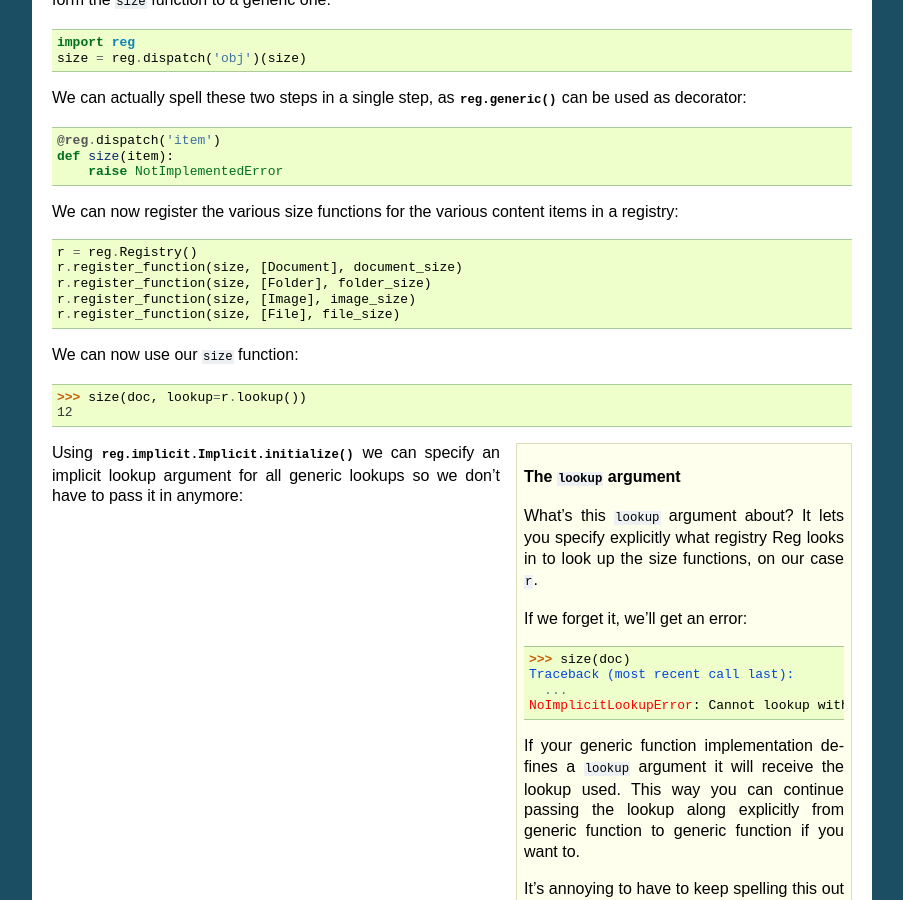
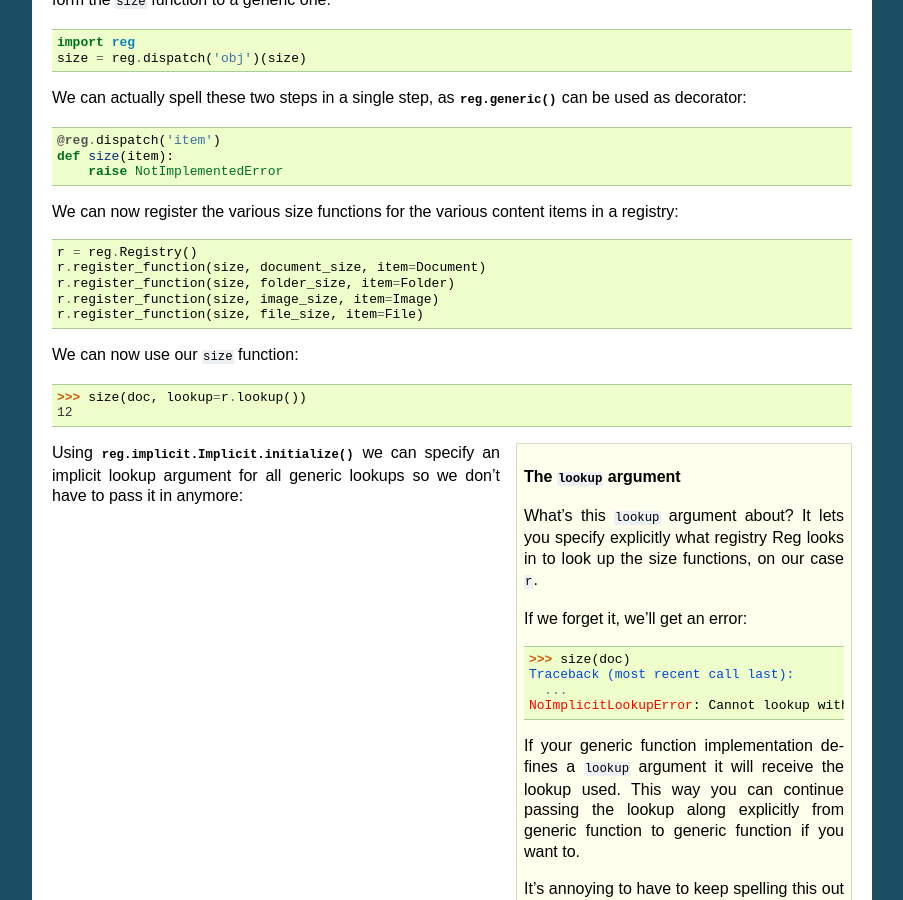
Before and after one commit to morepath/reg, a Sphinx documentation site: the page built from doc/usage.rst, in a window 1280 px wide and 900 px high, scrolled down 6449 px. Shown: the whole window, without its empty margins (198-1101 px from the left). Built offline with Sphinx 7.4.7, drawn with Linux system fonts in a browser that asks for light colours; some of the changed text lies outside the part shown.

Commit message:
Make register_function use key dict (as keyword arguments).
Don't register_dispatch before doing key_dict_to_predicate_key, as
this may be done after configuration time (such as morepath's
request.view()).

Check whether a name in a predicate dict is unknown, and give
error if so. This we want in request.view too, for instance.

```diff
--- a/doc/usage.rst
+++ b/doc/usage.rst
@@ -472,10 +472,10 @@ items in a registry:
 .. testcode::
 
   r = reg.Registry()
-  r.register_function(size, [Document], document_size)
-  r.register_function(size, [Folder], folder_size)
-  r.register_function(size, [Image], image_size)
-  r.register_function(size, [File], file_size)
+  r.register_function(size, document_size, item=Document)
+  r.register_function(size, folder_size, item=Folder)
+  r.register_function(size, image_size, item=Image)
+  r.register_function(size, file_size, item=File)
 
 We can now use our ``size`` function:
 
@@ -639,7 +639,7 @@ function and ``Document``:
 
 .. testcode::
 
-  r.register_function(icon, [Document], DocumentIcon)
+  r.register_function(icon, DocumentIcon, obj=Document)
 
 We can now use the generic ``icon`` to get ``Icon`` API for a
 document:
@@ -668,7 +668,7 @@ brevity let's just define one for ``Image`` here:
       def large(self):
           return load_icon('image_large.png')
 
-  r.register_function(icon, [Image], ImageIcon)
+  r.register_function(icon, ImageIcon, obj=Image)
 
 Now we can use ``icon`` to retrieve the ``Icon`` API for any item in
 the system for which an adapter was registered:
@@ -773,7 +774,7 @@ in its actual implementation elsewhere, into the registry:
   def actual_emailer():
       return send_email
 
-  r.register_function(emailer, [], actual_emailer)
+  r.register_function(emailer, actual_emailer)
 
 Now when we call emailer, we'll get the specific service we want:
 
@@ -902,7 +904,8 @@ We can make this more interesting by registering a special
   def htmldocument_size(doc):
      return len(doc.text) + 1 # 1 so we can see a difference
 
-  r.register_function(size, [HtmlDocument], htmldocument_size)
+  r.register_function(size, htmldocument_size,
+                      item=HtmlDocument)
 
 ``size.all()`` for ``htmldoc`` now also gives back the more specific
 ``htmldocument_size``::
```
Also changed, not shown: other parts of doc/usage.rst (+8 -6 lines), 5 other files.
